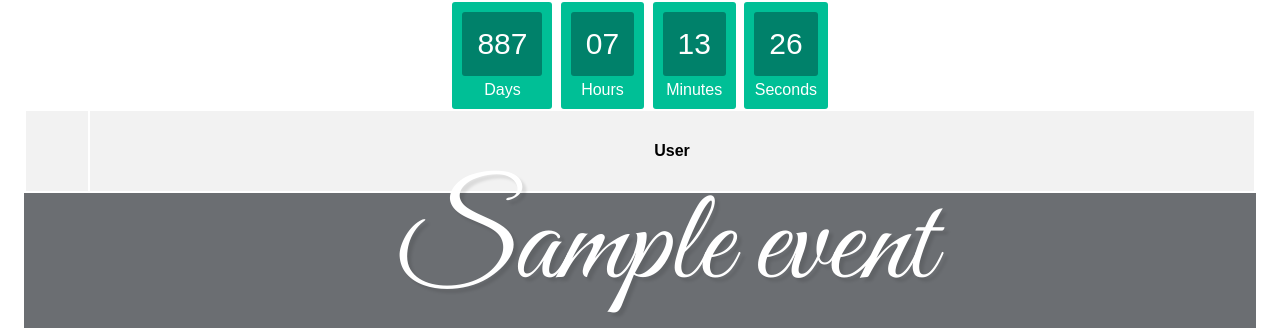
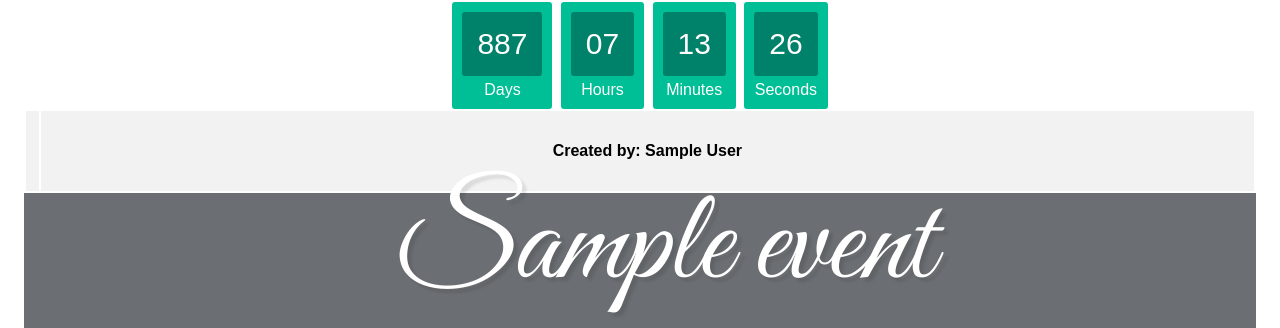
Before and after one commit to juhyem/gwcfinalproject, a Django app: page /post/1/ in a window 1280 px wide. Shown: the part 412-740 px from the top of the page. Run offline with Django 3.2, Linux system fonts and the light colour scheme; tables that the repository leaves empty hold one stand-in row (values such as "Sample post"); grey boxes marked "Sample" are stand-in pictures; lists and menus that the app fills with data are empty; some libraries are stand-ins or nearby versions.

Commit message:
fixing name

```diff
--- a/Catalyze/events/templates/events/post_detail.html
+++ b/Catalyze/events/templates/events/post_detail.html
@@ -125,7 +125,7 @@ initializeClock('clockdiv', countDownDate);
 
     </td>
 
-    <th>{{ post.last_name }}</th>
+    <th>Created by: {{ post.first_name }} {{post.last_name }}</th>
   </tr>
 </table>
     <div class="image-wrapper">
```
